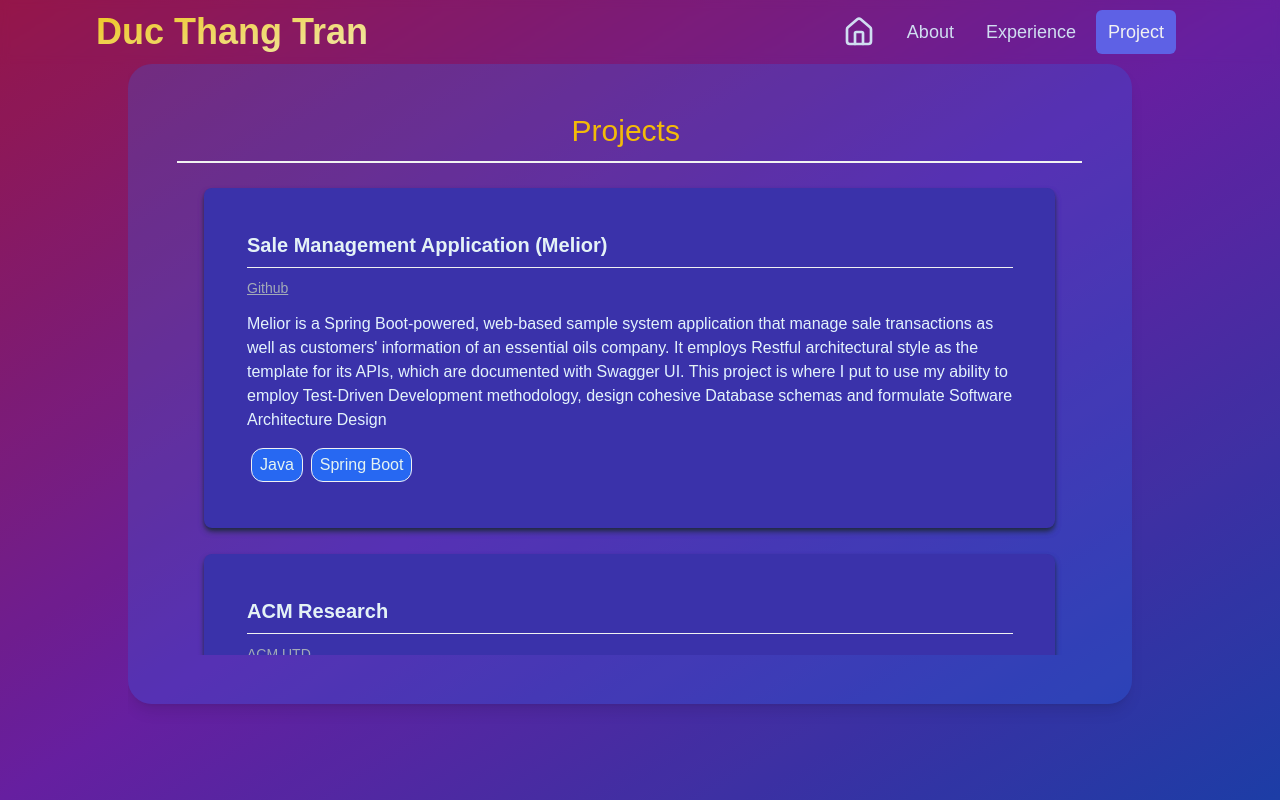
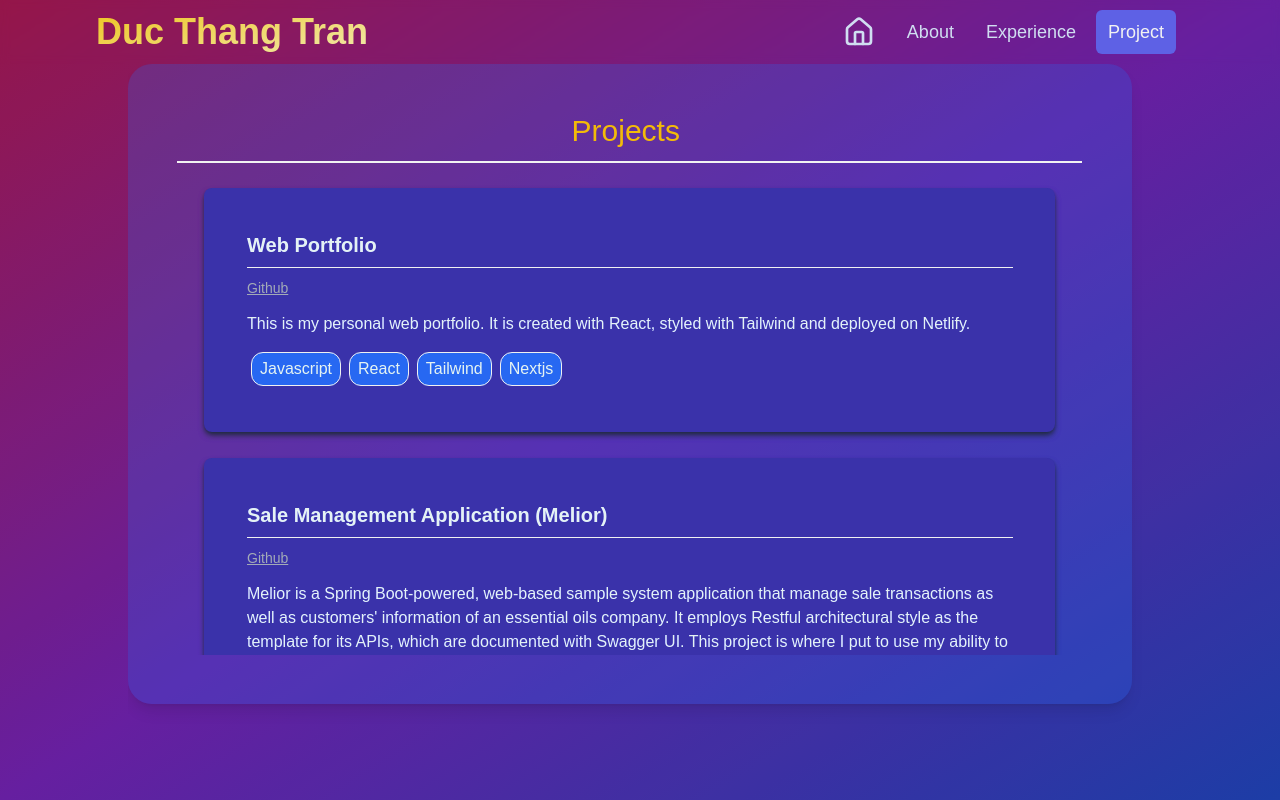
Before and after one commit to DThgTr/dtt_portfolio, a Next.js app: page / in a window 1280 px wide. Both pictures are taken after a click on the button "Project". Built offline with nearby package versions, Linux system fonts and the light colour scheme.

Commit message:
update projects

```diff
--- a/app/component/section_component/Project.js
+++ b/app/component/section_component/Project.js
@@ -2,6 +2,12 @@ import ProjCard from "../util/ProjCard"
 
 export default function Project() {
     const projects = [
+        {
+            proj_name: "Web Portfolio",
+            proj_link: ["Github", "https://github.com/DThgTr/dtt_portfolio"],
+            description: "This is my personal web portfolio. It is created with React, styled with Tailwind and deployed on Netlify.",
+            skills: ["Javascript", "React", "Tailwind", "Nextjs"]
+        },
         {
             proj_name: "Sale Management Application (Melior)",
             proj_link: ["Github", "https://github.com/DThgTr/meliorapp"],
```
